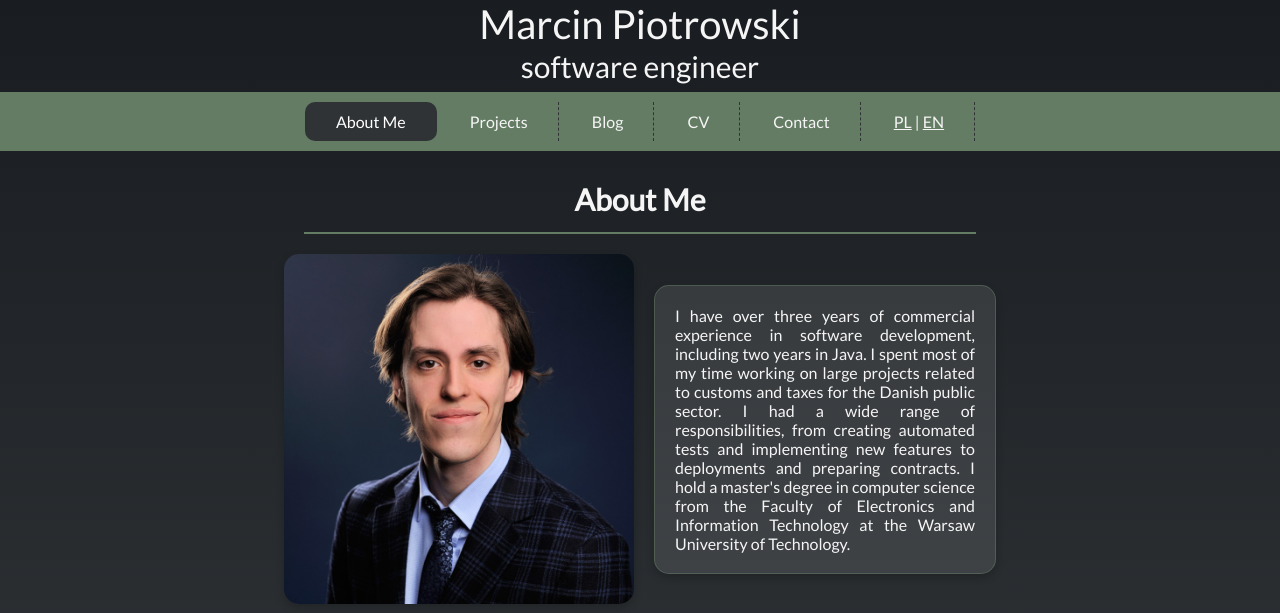
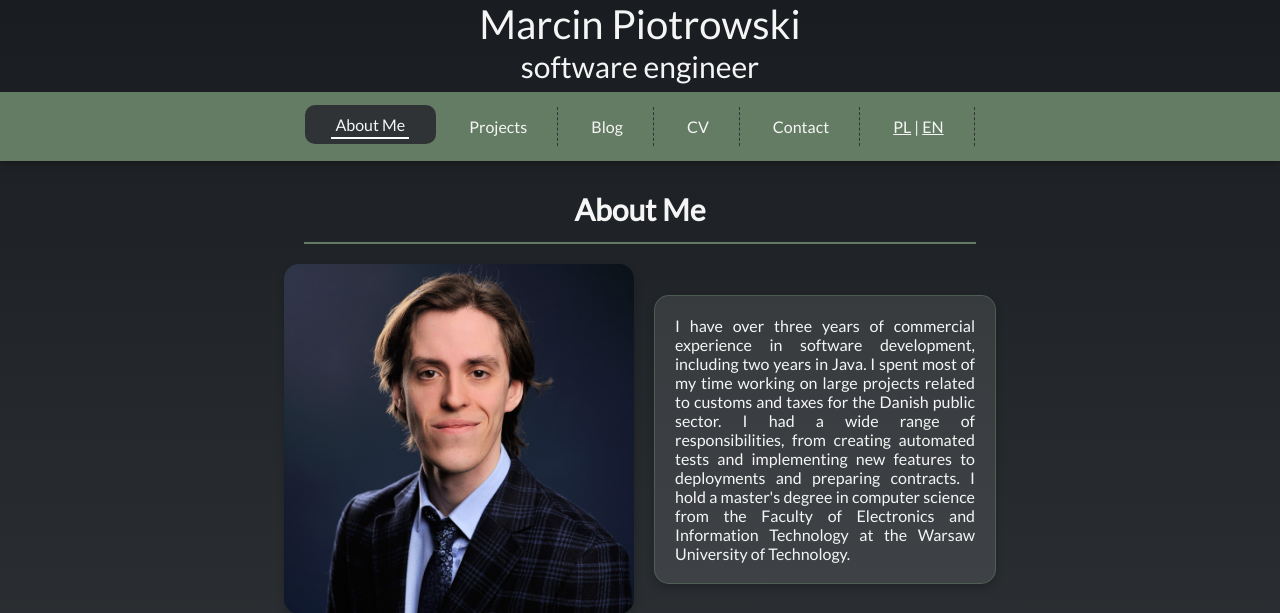
Before and after one commit to mpiotro4/mpiotro-pl, a Flask app: page / in a window 1280 px wide. Shown: the top 613 px of the page. Run offline with Flask 3, Linux system fonts and the light colour scheme.

Commit message:
upgrade nav bar

```diff
--- a/static/style.css
+++ b/static/style.css
@@ -62,9 +62,26 @@ header {
 }
 
 /* Navigation */
+
 nav {
     background-color: var(--color-primary);
     text-align: center;
+    padding: 5px 0;
+
+    position: sticky;
+    top: 0;
+    z-index: 50;
+
+    /* delikatny cień pod spodem */
+    box-shadow: 0 2px 6px rgba(0,0,0,0.25);
+
+    /* subtelne wejście */
+    animation: navbarFade 0.4s ease forwards;
+}
+
+@keyframes navbarFade {
+    from { opacity: 0; transform: translateY(-6px); }
+    to { opacity: 1; transform: translateY(0); }
 }
 
 a.menu, div.menu {
@@ -74,17 +91,42 @@ a.menu, div.menu {
     padding: 10px 30px;
     text-align: center;
     border-right: 1px dashed var(--color-bg-medium);
+    transition: background 0.25s ease, color 0.25s ease, transform 0.25s ease;
+    position: relative;
 }
 
-a.first {
-    border-left: 1px dashed var(--color-bg-medium);
+/* Podkreślenie animowane */
+a.menu::after {
+    content: "";
+    position: absolute;
+    left: 50%;
+    bottom: 5px;
+    width: 0%;
+    height: 2px;
+    background-color: #ffffff;
+    transition: width 0.3s ease, left 0.3s ease;
 }
 
+a.menu:hover::after,
+a.menu.active::after {
+    width: 60%;
+    left: 20%;
+}
+
+/* Hover effect: subtelne uniesienie */
+a.menu:hover {
+    background-color: rgba(0, 0, 0, 0.15);
+    transform: translateY(-2px);
+}
+
+/* Active tab: delikatne wyróżnienie */
 a.menu.active {
     background-color: var(--color-bg-medium);
-    color: #ffffff;
     border-radius: var(--border-radius-large);
+    transform: translateY(-2px);
 }
+
+
 
 /* Project Section */
 #project {
```
